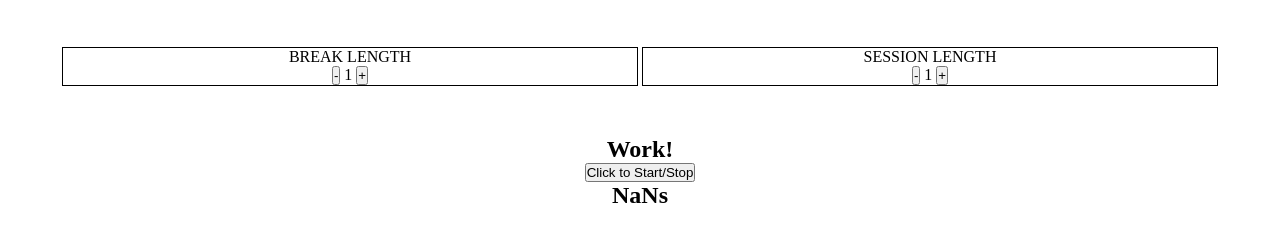
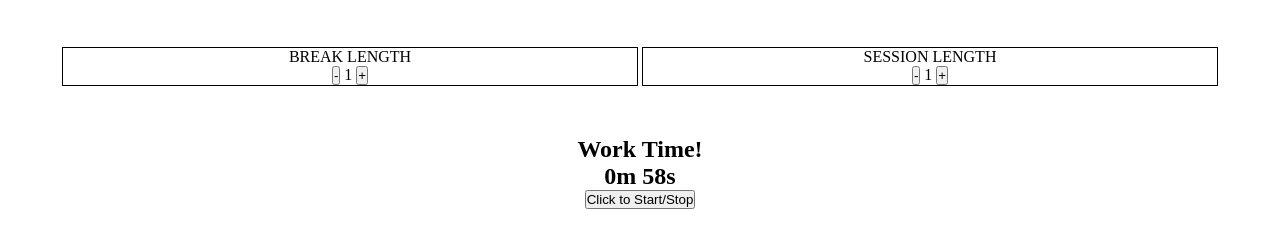
Before and after one commit to jmorales2012/Pomodoro-Clock, a plain HTML site: page index.html in a window 1280 px wide. Both pictures are taken after a click on the button "Click to Start/Stop". Shown: the part 40-288 px from the top of the page. Drawn offline with Linux system fonts and the light colour scheme.

Commit message:
session timer & break timer working together now back and forth

```diff
--- a/index.html
+++ b/index.html
@@ -30,9 +30,9 @@
   </div>
 
   <div id="timerContainer">
-    <h2>Work!</h2>
+    <h2 id="timerType">Work Time!</h2>
+    <h2 id="timeLeft">1m 0s</h2>
     <button id="start">Click to Start/Stop</button>
-    <h2 id="timeLeft">1:00</h2>
   </div>
 
 <script type="text/javascript" src="script.js"></script>
--- a/script.js
+++ b/script.js
@@ -2,14 +2,17 @@
 var buttons = document.querySelectorAll("button");
 var timeLeftDisplay = document.querySelector("#timeLeft");
 var breakTimeDisplay = document.querySelector("#breakTime");
-var sessionTimeDisplay = document.querySelector("#sessionTime");
+var timerTypeDisplay = document.querySelector("#timerType");
+// var sessionTimeDisplay = document.querySelector("#sessionTime");
 
 // set initial timer values
 var time;
-var seconds;
 var minutes;
-var timeLeft;
+var timeLeft = 1;
 var timerOn = false;
+var breakOn = false;
+var seconds = timeLeft * 60;
+var breakSeconds = Number(breakTimeDisplay.innerText) * 60;
 
 
 
@@ -20,23 +23,24 @@ buttons.forEach(function(btn) {
     // TIMER BUTTONS HANDLERS
     // ======================
     if (btn.className === "addTime") {
-      // add button is always on right side, so get prev el text
+      // initialize time, increment, assign
       time = Number(btn.previousElementSibling.innerText);
       time = addTime(time);
       btn.previousElementSibling.innerText = time;
     }
 
     else if (btn.className === "subtractTime") {
-      // sub button is always on left side, so get next el text
+      // initialize time, decrement, assign
       time = Number(btn.nextElementSibling.innerText);
       time = subtractTime(time);
       btn.nextElementSibling.innerText = time;
     }
 
     if (btn.id === "sessionAdd" || btn.id === "sessionSubtract") {
+      // initialize timeLeft, get seconds, display timeLeft
       timeLeft = time;
       seconds = timeLeft * 60;
-      timeLeftDisplay.innerText = timeLeft + ":00";
+      timeLeftDisplay.innerText = timeLeft + "m 0s";
     }
 
     // =========================
@@ -44,21 +48,33 @@ buttons.forEach(function(btn) {
     // =========================
     if (btn.id === "start") {
       timerOn = !timerOn;
-      toggleTimer(timerOn, btn);
+      toggleSessionTimer(timerOn, btn, seconds);
     }
   });
 });
 
 
-function toggleTimer(timerOn, btn) {
-  console.log("timerOn: ", timerOn);
+function toggleSessionTimer(timerOn, btn, timerSeconds = timeLeft * 60) {
+  // timerTypeDisplay.innerText = "Work Time!";
   if (timerOn) {
     var x = setInterval(function() {
-      timeLeftDisplay.innerText = seconds + "s";
-      seconds -= 1;
+      timerSeconds -= 1;
+      minutes = Math.floor(timerSeconds / 60);
+      timeLeftDisplay.innerText = minutes + "m " + (timerSeconds % 60) + "s";
 
-      if (seconds < 0) {
-        clearInterval(x);
+      if (timerSeconds < 1) {
+        breakOn = !breakOn;
+        if (!breakOn) {
+          clearInterval(x);
+          timerTypeDisplay.innerText = "Work Time!";
+          toggleSessionTimer(timerOn, btn, breakSeconds);
+        }
+
+        else {
+          clearInterval(x);
+          timerTypeDisplay.innerText = "Break Time!";
+          toggleSessionTimer(timerOn, btn, seconds);
+        }
       }
 
       btn.addEventListener("click", function() {
```
